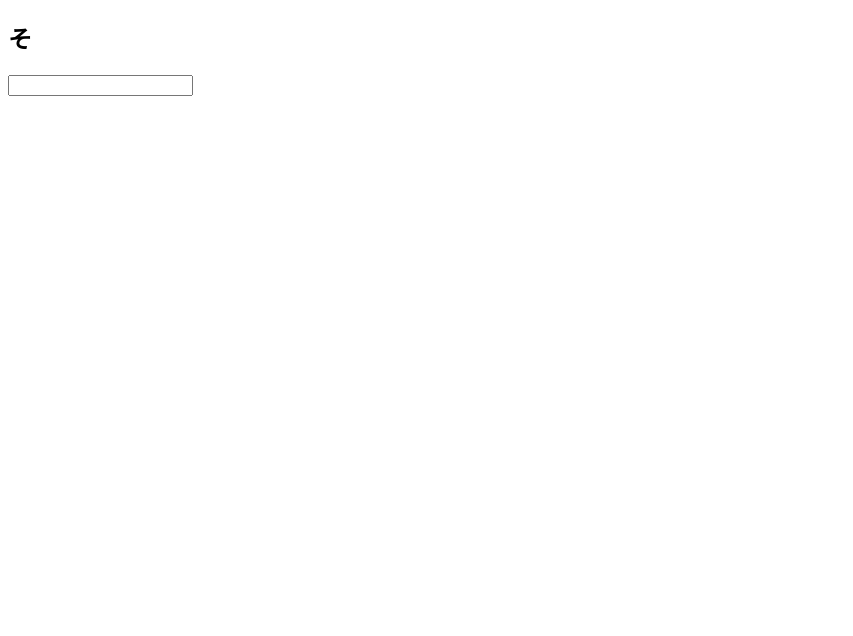
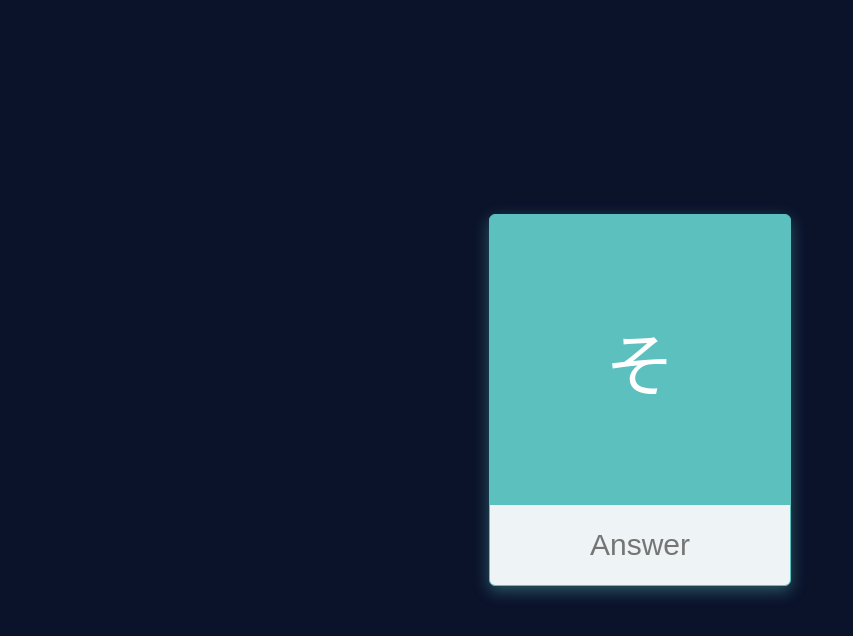
Before and after one commit to ChrisDBrown/kanatime, a Vue app: page / in a window 1280 px wide. Shown: the top 636 px of the page, without its empty margins (0-853 px from the left). Built offline with nearby package versions, Linux system fonts and the light colour scheme.

Commit message:
Add basic styles & answer reporting

```diff
--- a/index.html
+++ b/index.html
@@ -3,9 +3,35 @@
   <head>
     <meta charset="utf-8">
     <title>Kana Time</title>
+    <style type="text/css">
+      html, body {
+          height: 100%;
+          margin: 0;
+      }
+
+      .container {
+        background-color: #0B132B;
+        display: flex;
+        align-items: center;
+        justify-content: center;
+        min-height: 100%;
+      }
+
+      .retry {
+        display: flex;
+        align-self: flex-end;
+        color: white;
+        font-weight: 100;
+        font-size: 40px;
+        margin-top: 20px;
+        cursor: pointer;
+      }
+    </style>
   </head>
   <body>
-    <div id="app"></div>
+    <div class="container">
+      <div id="app"></div>
+    </div>
     <script src="dist/build.js"></script>
   </body>
 </html>
--- a/src/components/App.vue
+++ b/src/components/App.vue
@@ -1,9 +1,29 @@
 <template>
   <div id="app">
     <div class="card">
-      <h2>{{ randomKana.hiragana }}</h2>
-      <input type="text" name="romanji" v-if="!hasAnswered" v-on:keyup.enter="submitAnswer($event)">
-      <p v-if="hasAnswered">{{ randomKana }}</p>
+      <div class="mark">
+        <h3 class="tick" v-if="hasAnswered && answeredCorrectly">✓</h3>
+        <h3 class="cross" v-if="hasAnswered && !answeredCorrectly">✗</h3>
+      </div>
+      <h2 class="hiragana">{{ randomKana.hiragana }}</h2>
+      <h3 class="romanji">
+        <span v-if="hasAnswered">{{ randomKana.romanji }}</span>
+      </h3>
+      <input class="answer" type="text" placeholder="Answer" v-if="!hasAnswered" v-on:keyup.enter="submitAnswer($event)">
+      <div class="results" v-if="hasAnswered">
+        <div class="score">
+          <span class="score-title">Success</span>
+          <span class="score-value">{{ randomKana.results.success }}</span>
+        </div>
+        <div class="score">
+          <span class="score-title">Failure</span>
+          <span class="score-value">{{ randomKana.results.failure }}</span>
+        </div>
+        <div class="score">
+          <span class="score-title">Skipped</span>
+          <span class="score-value">{{ randomKana.results.skipped }}</span>
+        </div>
+      </div>
     </div>
   </div>
 </template>
@@ -14,7 +34,7 @@ import { mapGetters } from 'vuex'
 export default {
   name: 'app',
   computed: {
-    ...mapGetters(['randomKana', 'hasAnswered'])
+    ...mapGetters(['randomKana', 'hasAnswered', 'answeredCorrectly'])
   },
   methods: {
     submitAnswer: function ($event) {
@@ -23,3 +43,112 @@ export default {
   }
 }
 </script>
+
+<style scoped>
+  .card {
+    display: flex;
+    flex-direction: column;
+    border: 1px solid #5BC0BE;
+    border-radius: 6px;
+    box-shadow: 0px 5px 15px 0px rgba(91, 192, 190, 0.4);
+    overflow: hidden;
+    width: 300px;
+    min-height: 300px;
+    background-color: #5BC0BE;
+  }
+
+  .mark {
+    display: flex;
+    flex-direction: column;
+    justify-content: center;
+    align-items: center;
+    padding: 25px 0 5px 0;
+    margin: 0;
+    color: white;
+    font-size: 50px;
+    font-weight: 100;
+    height: 50px;
+  }
+
+  .tick {
+    color: #6FFFE9;
+  }
+
+  .cross {
+    color: #D7263D;
+  }
+
+  .hiragana {
+    display: flex;
+    flex-direction: column;
+    justify-content: center;
+    align-items: center;
+    padding: 15px 0;
+    margin: 0;
+    color: white;
+    font-size: 70px;
+    font-weight: 100;
+    height: 100px;
+  }
+
+  .romanji {
+    display: flex;
+    flex-direction: column;
+    justify-content: center;
+    align-items: center;
+    padding: 5px 0 25px 0;
+    margin: 0;
+    color: white;
+    font-size: 50px;
+    font-weight: 100;
+    height: 50px;
+  }
+
+  .answer {
+    text-align: center;
+    color: #57727C;
+    font-size: 30px;
+    font-weight: 500;
+    padding: 5px 15px;
+    border: none;
+    background-color: #EEF3F5;
+    height: 70px;
+  }
+
+  .results {
+    display: flex;
+    flex-direction: row;
+    text-align: center;
+    color: #57727C;
+    font-size: 30px;
+    font-weight: 500;
+    padding: 5px;
+    border: none;
+    background-color: #EEF3F5;
+    height: 70px;
+  }
+
+  .score {
+    display: flex;
+    flex-direction: column;
+    width: 33%;
+    padding: 5px;
+  }
+
+  .score-title {
+    display: flex;
+    justify-content: center;
+    font-size: 20px;
+  }
+
+  .retry {
+    display: flex;
+    justify-content: center;
+    align-self: flex-end;
+    color: white;
+    font-weight: 100;
+    font-size: 40px;
+    margin-top: 20px;
+    cursor: pointer;
+  }
+</style>
--- a/src/store/actions.js
+++ b/src/store/actions.js
@@ -11,8 +11,10 @@ export const submitAnswer = ({ commit, state }, answer) => {
   if (!state.volatile.hasAnswered) {
     if (answer === state.volatile.currentKana.romanji) {
       commit(types.INCREMENT_KANA_SUCCESS_COUNT, state.volatile.currentKana)
+      commit(types.USER_ANSWERED_CORRECTLY)
     } else {
       commit(types.INCREMENT_KANA_FAILURE_COUNT, state.volatile.currentKana)
+      commit(types.USER_ANSWERED_INCORRECTLY)
     }
     commit(types.DECREMENT_KANA_SKIPPED_COUNT, state.volatile.currentKana)
     commit(types.USER_HAS_ANSWERED)
--- a/src/store/getters.js
+++ b/src/store/getters.js
@@ -5,3 +5,7 @@ export const randomKana = state => {
 export const hasAnswered = state => {
   return state.volatile.hasAnswered
 }
+
+export const answeredCorrectly = state => {
+  return state.volatile.answeredCorrectly
+}
--- a/src/store/index.js
+++ b/src/store/index.js
@@ -19,7 +19,8 @@ export default new Vuex.Store({
     db,
     volatile: {
       currentKana: false,
-      hasAnswered: false
+      hasAnswered: false,
+      answeredCorrectly: false
     }
   },
   getters,
--- a/src/store/mutation_types.js
+++ b/src/store/mutation_types.js
@@ -1,5 +1,7 @@
 export const SET_CURRENT_RANDOM_KANA = 'SET_CURRENT_RANDOM_KANA'
 export const USER_HAS_ANSWERED = 'USER_HAS_ANSWERED'
+export const USER_ANSWERED_CORRECTLY = 'USER_ANSWERED_CORRECTLY'
+export const USER_ANSWERED_INCORRECTLY = 'USER_ANSWERED_INCORRECTLY'
 
 export const INCREMENT_KANA_SHOWN_COUNT = 'INCREMENT_KANA_SHOWN_COUNT'
 export const INCREMENT_KANA_SKIPPED_COUNT = 'INCREMENT_KANA_SKIPPED_COUNT'
--- a/src/store/mutations.js
+++ b/src/store/mutations.js
@@ -10,6 +10,12 @@ const mutations = {
   },
   [types.USER_HAS_ANSWERED] (state) {
     state.volatile.hasAnswered = true
+  },
+  [types.USER_ANSWERED_CORRECTLY] (state) {
+    state.volatile.answeredCorrectly = true
+  },
+  [types.USER_ANSWERED_INCORRECTLY] (state) {
+    state.volatile.answeredCorrectly = false
   },
   [types.INCREMENT_KANA_SHOWN_COUNT] (state, kana) {
     const index = state.db.findIndex(matchingHiragana, kana)
```
